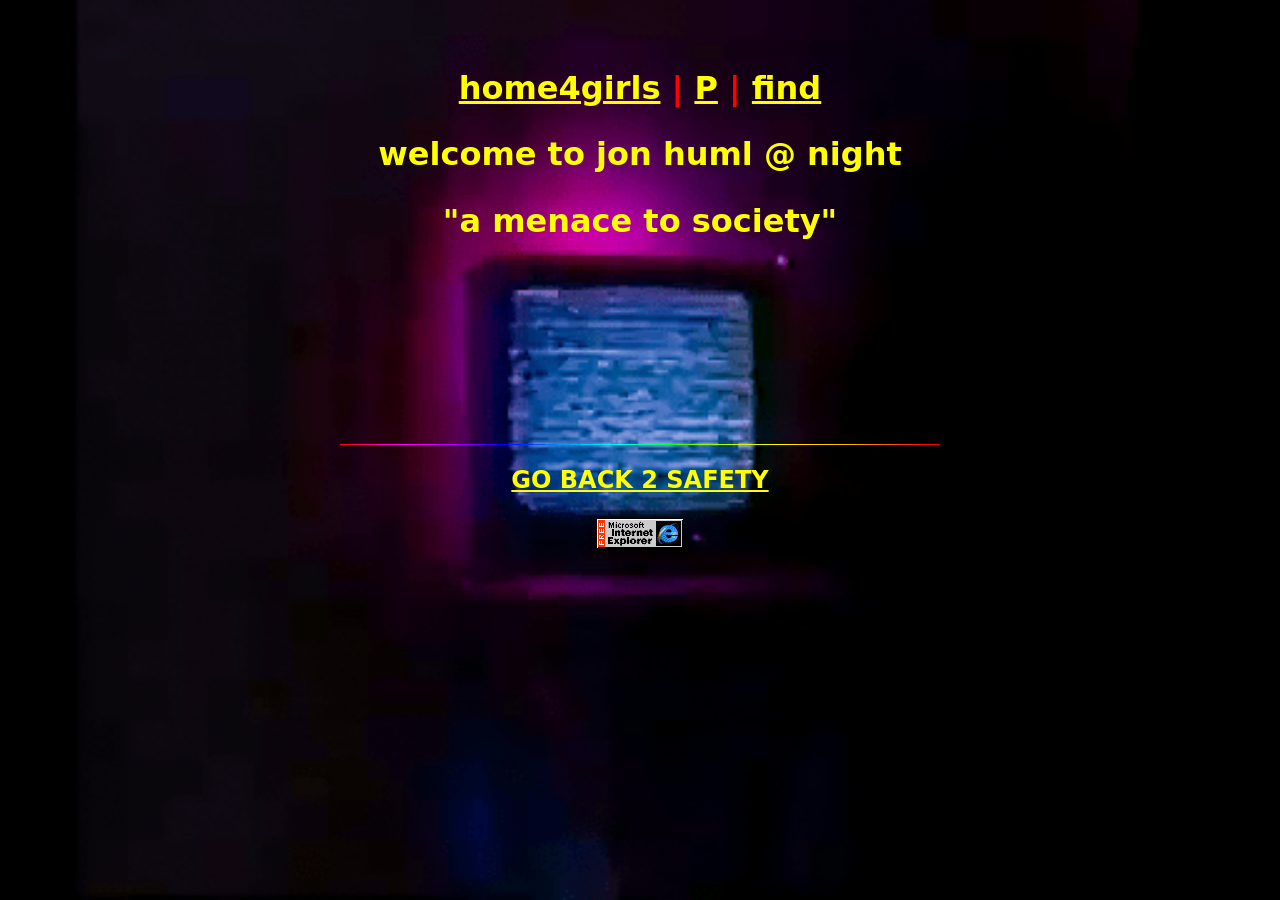
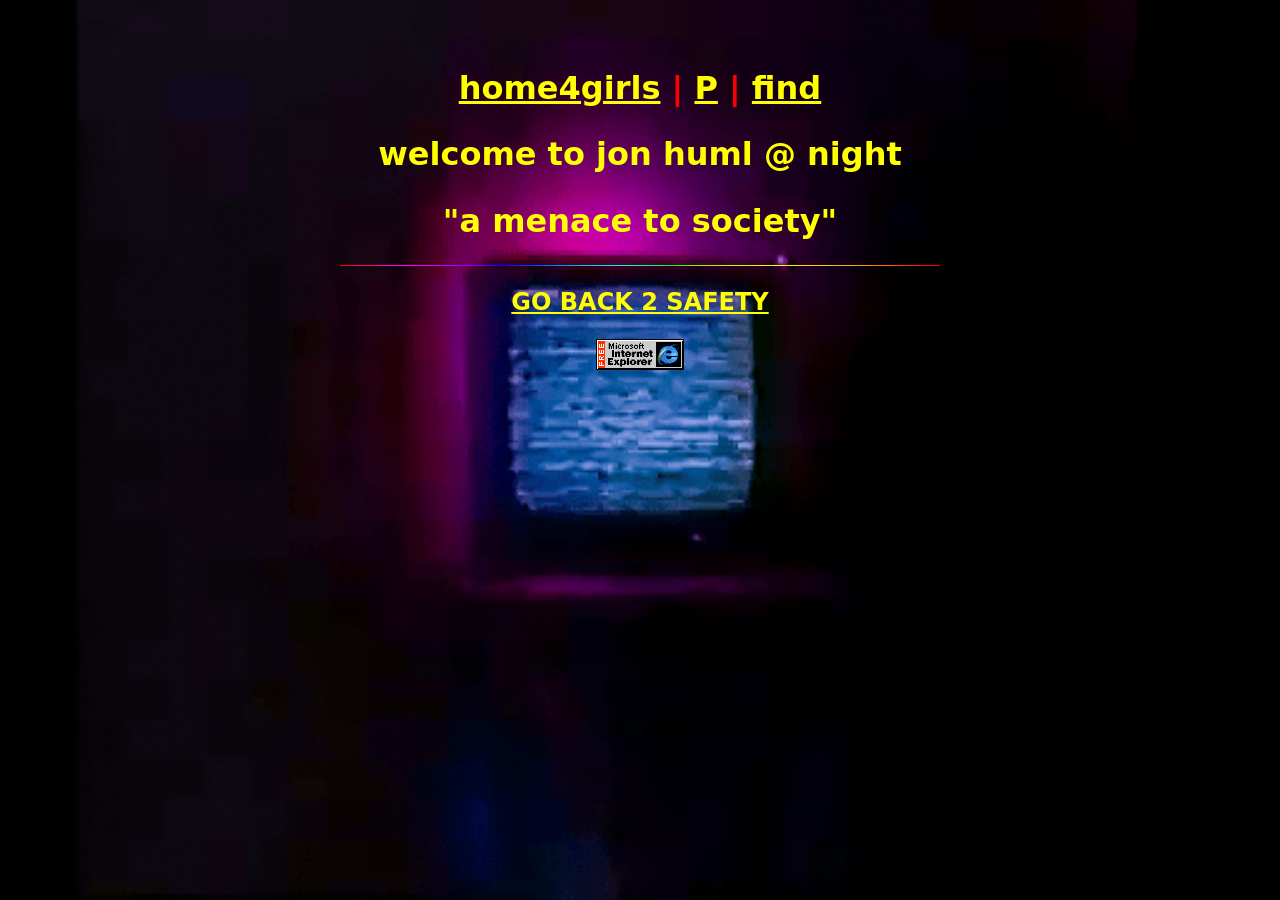
Before and after one commit to 00jrh00/00jrh00.github.io, a Jekyll site: the page built from index.markdown, in a window 1280 px wide. Built offline with Jekyll 4.4.1, drawn with Linux system fonts in a browser that asks for light colours.

Commit message:
Update home.html

```diff
--- a/_layouts/home.html
+++ b/_layouts/home.html
@@ -13,7 +13,6 @@
 </div>
 <h1>welcome to jon huml @ night</h1>
 <h1>"a menace to society"</h1>
-<div class="space"></div>
 <footer id="footer">
 <img src="../assets/images/home/bar.gif">
 <h2><a href="http://jonhuml.com">GO BACK 2 SAFETY</a></h2>
```
